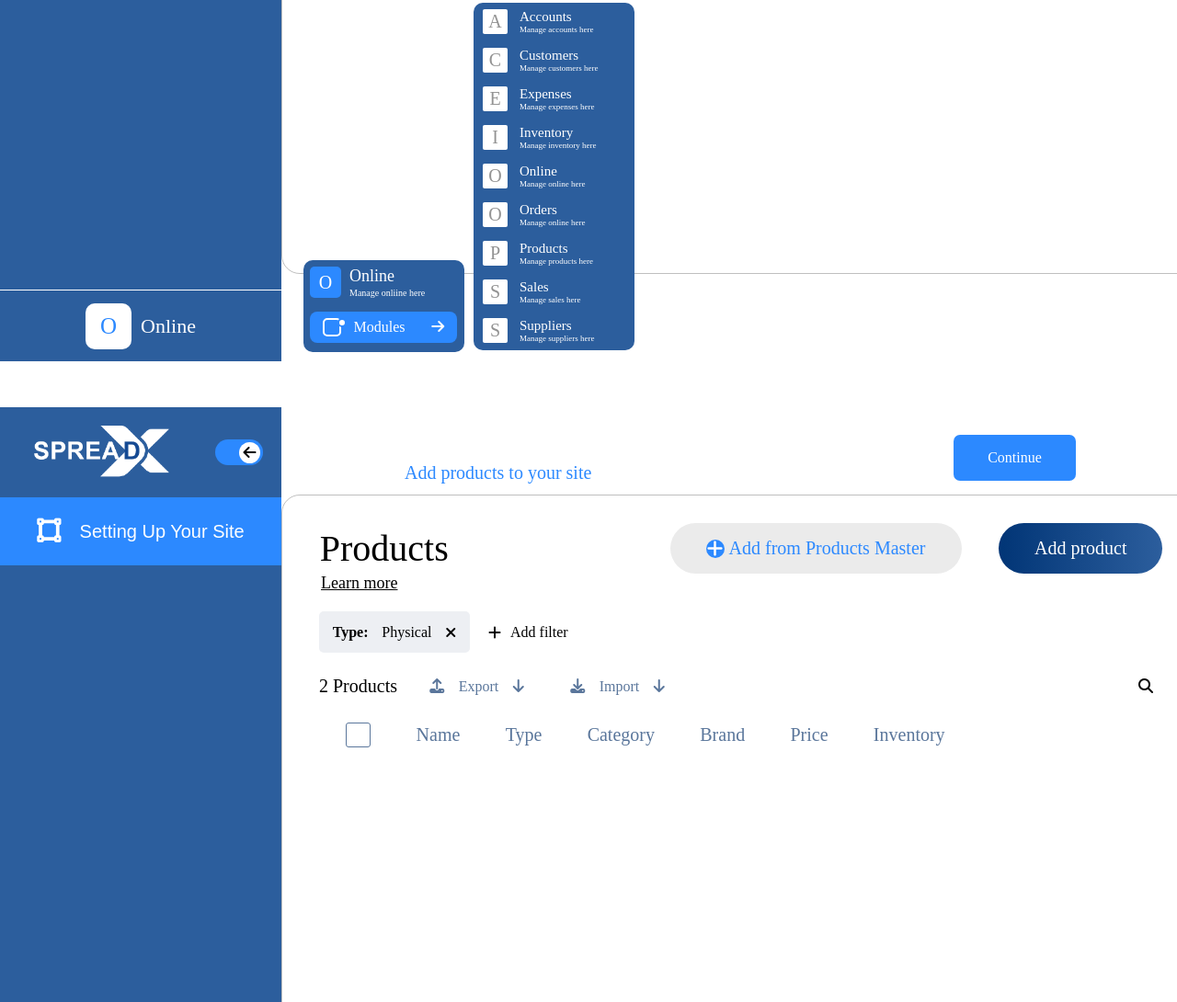
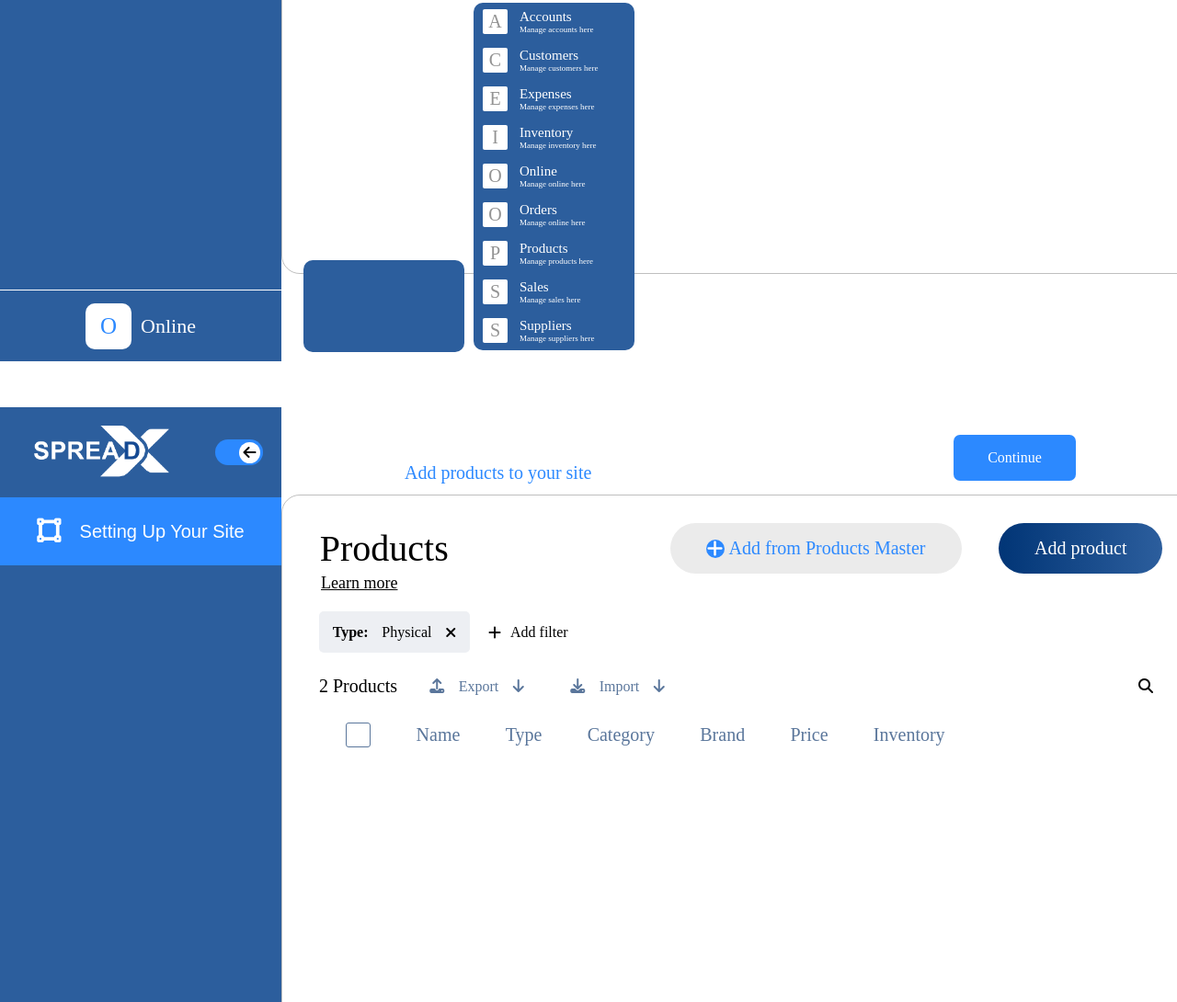
Before and after one commit to shajalal07s/Figma, a plain HTML site: page index.html in a window 1280 px wide. Shown: the part 687-1777 px from the top of the page at 92% size. Drawn offline with Linux system fonts and the light colour scheme.

Commit message:
problem solve

```diff
--- a/styel.css
+++ b/styel.css
@@ -17,7 +17,7 @@
     background-color: #2C5E9D;
     display: flex;
     flex-direction: column;
-    justify-content: ;
+    justify-content: none;
 }
 
 .logo-section {
@@ -114,7 +114,7 @@
 }
 
 .dropdown-button {
-    display: ;
+    display: none;
 }
 
 .menu-item-icon {
@@ -147,9 +147,6 @@
     font-size: 10px;
 }
 
-.menu-item-buttom {
-
-}
 .icon-container {
     position: relative;
     width: 160px;
```
